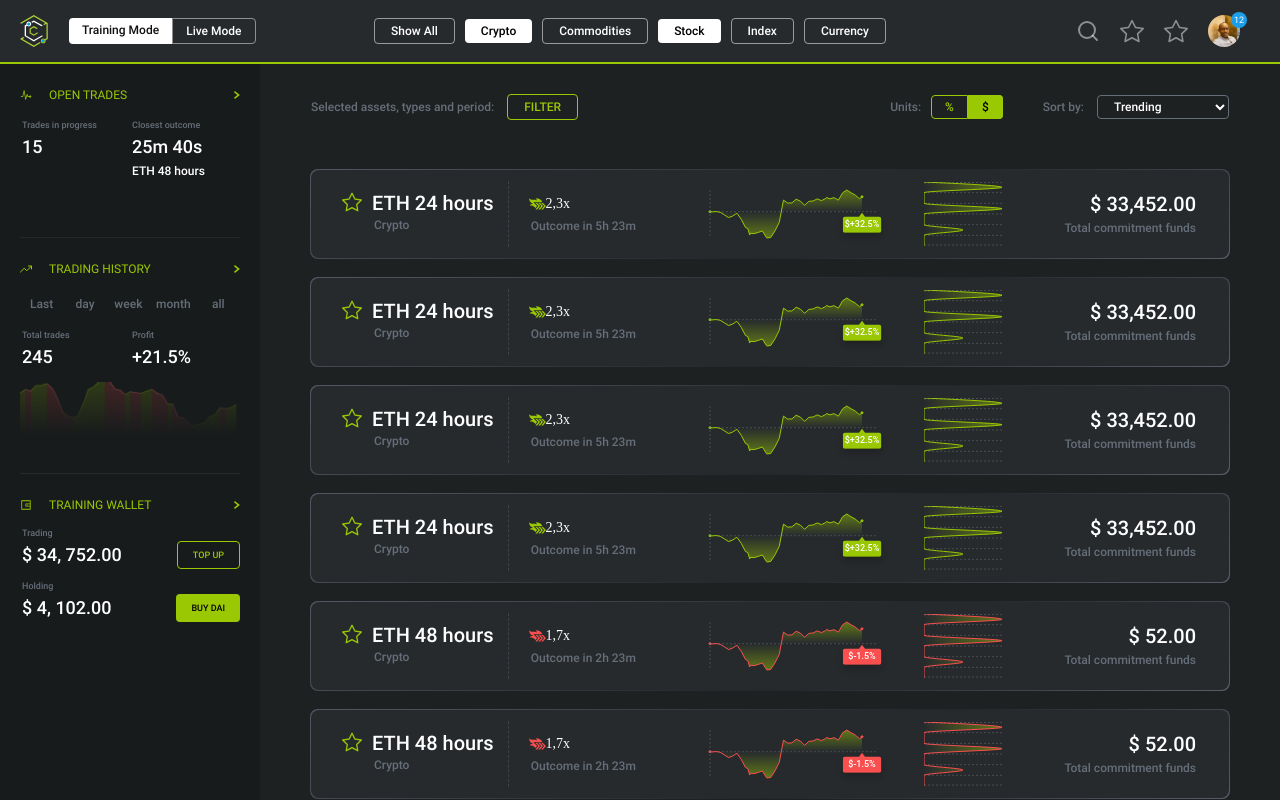
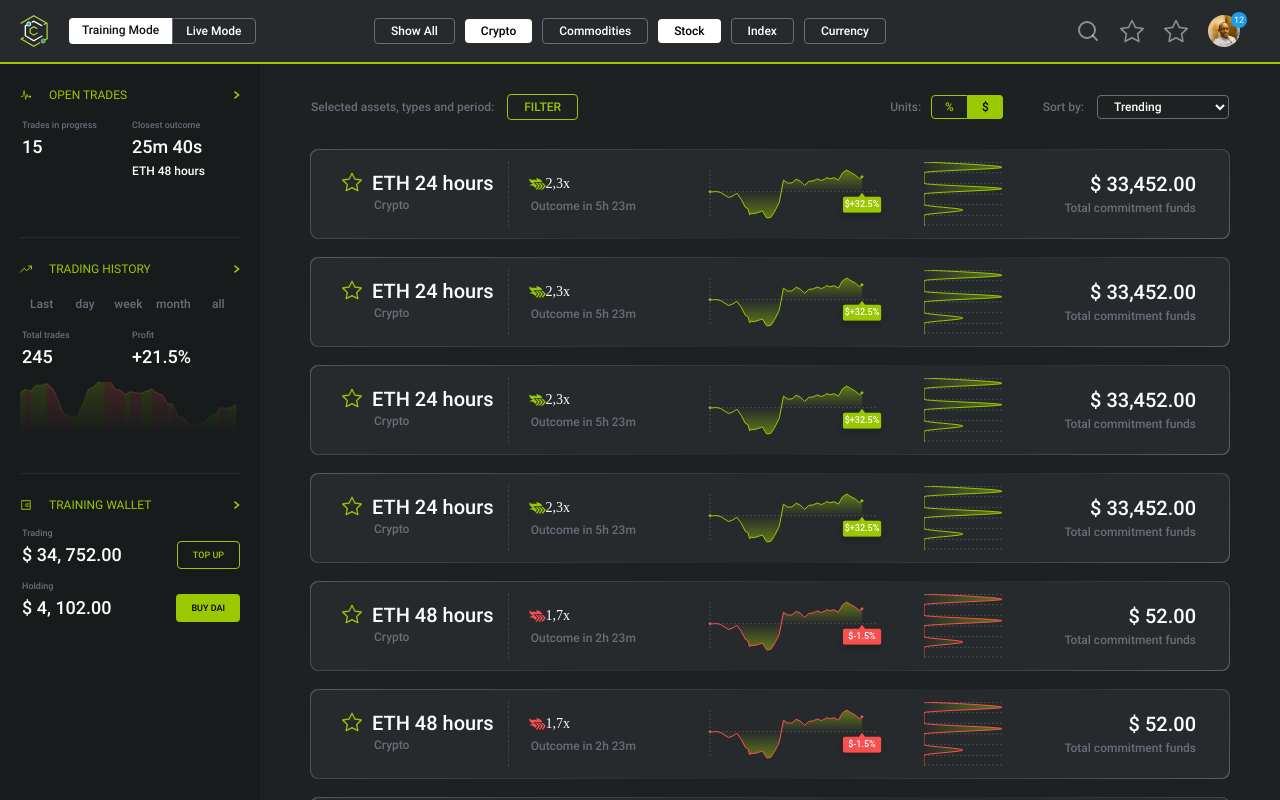
Before and after one commit to PhillipUg/close-cross-test, a React (Create React App) app: page / in a window 1280 px wide. Built offline with nearby package versions, Linux system fonts and the light colour scheme; a web font is replaced by a local one.

Commit message:
fine tuning minor changes in styles

```diff
--- a/src/assets/styles/Button.css
+++ b/src/assets/styles/Button.css
@@ -1,7 +1,3 @@
-:root {
-  --primary: rgba(255, 255, 255, 0.527);
-}
-
 .btn {
   padding: 5px 16px;
   border-radius: 4px;
@@ -14,16 +10,16 @@
 }
 
 .btn--primary {
-  background-color: var(--primary);
+  background-color: var(--font-grey);
   color: #242424;
-  border: 1px solid var(--primary);
+  border: 1px solid var(--font-grey);
 }
 
 .btn--outline {
   background-color: transparent;
   color: #fff;
   padding: 5px 16px;
-  border: 1px solid var(--primary);
+  border: 1px solid var(--font-grey);
   transition: all 0.3s ease-out;
 }
 
--- a/src/assets/styles/DataStrip.css
+++ b/src/assets/styles/DataStrip.css
@@ -3,7 +3,8 @@
   min-width: 854px;
   height: 88px;
   font-family: 'Roboto-Medium';
-  margin: 20px auto;
+  margin: 0 auto;
+  margin-bottom: 20px;
   background: var(--bg-primary-color);
   border: 1px solid transparent;
   border-radius: 8px;
@@ -11,6 +12,7 @@
   display: flex;
   justify-content: space-evenly;
   padding: 10px 30px;
+  cursor: pointer;
 }
 
 .data-strip::after {
@@ -22,6 +24,7 @@
   z-index: -1;
   border-radius: 8px;
 }
+
 .data-strip p {
   margin: 2px;
 }
@@ -91,6 +94,7 @@
 }
 
 .strip-headings {
+  font-family: "Roboto-Medium";
   font-size: 12px;
   line-height: 16px;
   color: var(--font-grey);
--- a/src/assets/styles/Navbar.css
+++ b/src/assets/styles/Navbar.css
@@ -55,7 +55,7 @@
 
 .double-btn > a:last-child {
   color: white;
-  border: 1px solid rgba(255, 255, 255, 0.473);
+  border: 1px solid var(--font-grey);
   border-top-right-radius: 4px;
   border-bottom-right-radius: 4px;
 }
@@ -69,6 +69,7 @@
   width: 32px;
   border-radius: 50%;
   position: relative;
+  cursor: pointer;
 }
 
 .user > span {
```
